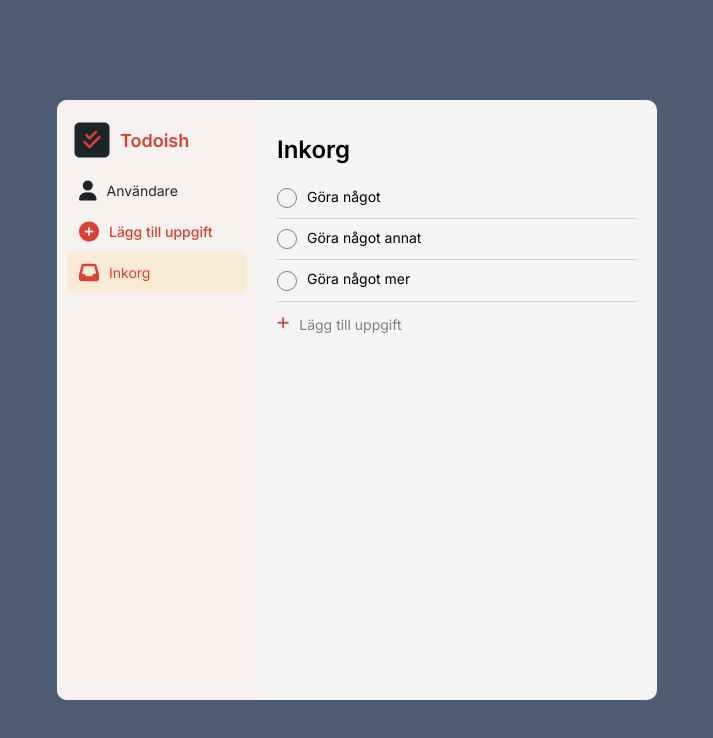
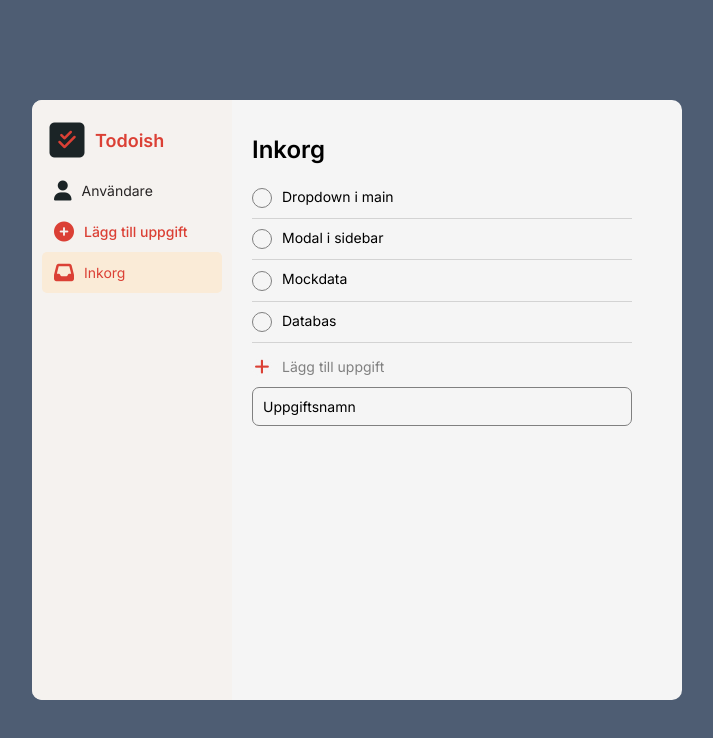
Before and after one commit to helihard/todoish, a React (Vite) app: page / in a window 1280 px wide. Shown: the top 738 px of the page, without its empty margins (283-996 px from the left). Built offline with nearby package versions, Linux system fonts and the light colour scheme.

Commit message:
added hover effect on add task section in main; minor styling adjustments on some other elements

```diff
--- a/src/components/Inbox.jsx
+++ b/src/components/Inbox.jsx
@@ -1,3 +1,5 @@
+import AddTaskDropdown from "./AddTaskDropdown.jsx";
+
 function Inbox() {
   return (
     <main>
@@ -13,7 +15,7 @@ function Inbox() {
                 className="radio-check"
               />{" "}
               <label htmlFor="radio-1" className="radio-check-label">
-                Göra något
+                Dropdown i main
               </label>
             </li>
             <li>
@@ -24,7 +26,7 @@ function Inbox() {
                 className="radio-check"
               />{" "}
               <label htmlFor="radio-2" className="radio-check-label">
-                Göra något annat
+                Modal i sidebar
               </label>
             </li>
             <li>
@@ -35,14 +37,28 @@ function Inbox() {
                 className="radio-check"
               />{" "}
               <label htmlFor="radio-3" className="radio-check-label">
-                Göra något mer
+                Mockdata
+              </label>
+            </li>
+            <li>
+              <input
+                id="radio-4"
+                type="radio"
+                name="radio-group"
+                className="radio-check"
+              />{" "}
+              <label htmlFor="radio-4" className="radio-check-label">
+                Databas
               </label>
             </li>
           </ul>
-          <div id="add-task-from-main">
-            <i className="fas fa-solid fa-plus red"></i>
+          <div className="add-task-from-main" id="hover-effect">
+            <button id="circle">
+              <i className="fas fa-solid fa-plus" id="plus-sign-icon"></i>
+            </button>
             <span>Lägg till uppgift</span>
           </div>
+          <AddTaskDropdown />
         </div>
       </div>
     </main>
--- a/src/index.css
+++ b/src/index.css
@@ -1,6 +1,6 @@
 :root {
-  --backgroundcolor: hsl(217, 19%, 38%);
-  --red: #db4035;
+  --backgroundcolor: rgb(78, 93, 115);
+  --red: rgb(219, 64, 53);
   --softblack: rgb(27, 36, 38);
 }
 
@@ -17,7 +17,7 @@ body {
 
 #container {
   background-color: whitesmoke;
-  width: 600px;
+  width: 650px;
   min-height: 600px;
   border-radius: 10px;
   overflow: hidden;
@@ -42,6 +42,7 @@ aside div {
   align-items: center;
   border-radius: 5px;
   transition: 0.1s ease-in-out;
+  cursor: pointer;
 }
 
 .logo-div {
@@ -98,7 +99,7 @@ aside div:not(:last-child):hover {
 }*/
 
 main {
-  padding: 35px 20px 20px;
+  padding: 35px 50px 20px 20px;
 }
 
 main h1 {
@@ -168,13 +169,54 @@ main h1 {
   color: var(--red);
 }
 
-#add-task-from-main {
-  font-size: 14px;
+.add-task-from-main {
   display: flex;
+  align-items: center;
   gap: 10px;
+  color: grey;
 }
 
-#add-task-from-main span {
+.add-task-from-main span:last-child {
   font-size: 14px;
-  color: grey;
 }
+
+#hover-effect > * {
+  transition: 0.1s ease-in-out;
+}
+
+#hover-effect:hover span {
+  color: var(--red) !important;
+}
+
+#hover-effect:hover #circle {
+  background-color: var(--red) !important;
+}
+
+#hover-effect:hover #plus-sign-icon {
+  color: whitesmoke !important;
+}
+
+#circle {
+  border: 1px solid transparent;
+  border-radius: 50%;
+  outline: none;
+  background-color: whitesmoke;
+  width: 20px;
+  height: 20px;
+  display: flex;
+  justify-content: center;
+  align-items: center;
+  cursor: pointer;
+}
+
+#plus-sign-icon {
+  font-size: 17px;
+  color: var(--red);
+}
+
+#dropdown {
+  border: 1px solid grey;
+  border-radius: 7px;
+  padding: 10px;
+  margin-top: 10px;
+}
```
